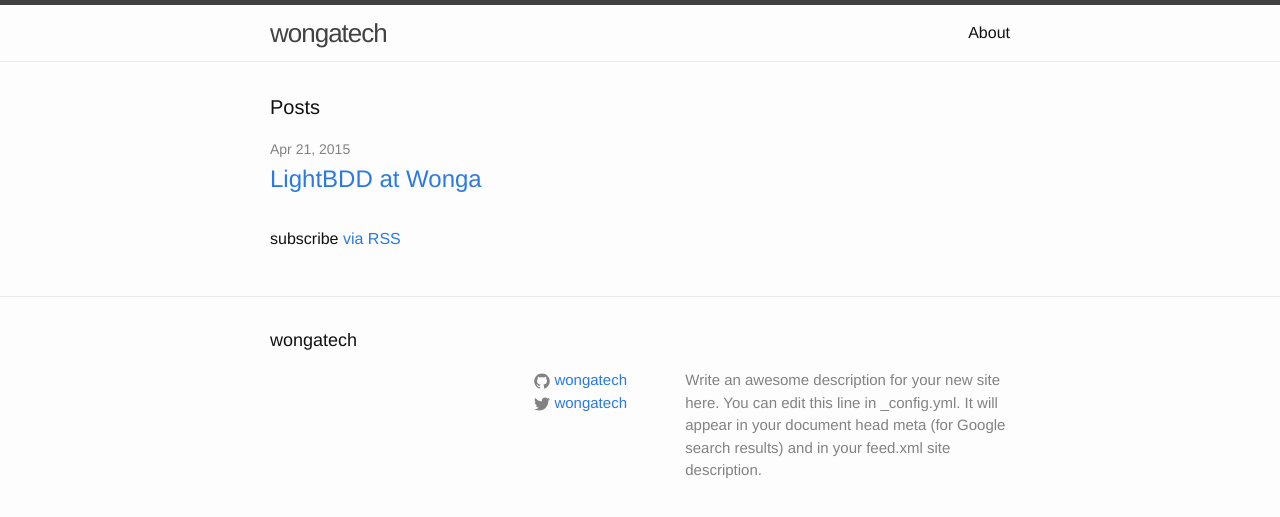
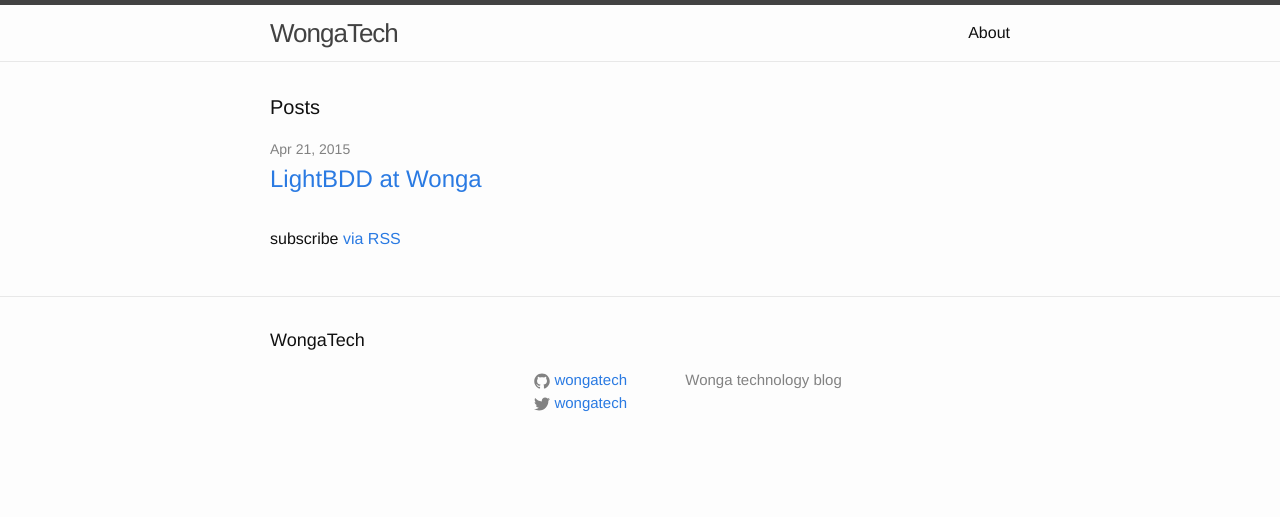
Before and after one commit to michael-griffiths-wdfc/wongatech.github.io, a Jekyll site: the page built from index.html, in a window 1280 px wide. Shown: the top 517 px of the page. Built offline with Jekyll 4.4.1, drawn with Linux system fonts in a browser that asks for light colours; Markdown is read by kramdown in place of the engine named in the settings.

Commit message:
Update _config.yml

```diff
--- a/_config.yml
+++ b/_config.yml
@@ -1,10 +1,8 @@
 # Site settings
-title: wongatech
-email: your-email@domain.com
+title: WongaTech
+email: ?????@wonga.com
 description: > # this means to ignore newlines until "baseurl:"
-  Write an awesome description for your new site here. You can edit this
-  line in _config.yml. It will appear in your document head meta (for
-  Google search results) and in your feed.xml site description.
+  Wonga technology blog
 baseurl: "http://wongatech.github.io" # the subpath of your site, e.g. /blog/
 url: "http://wongatech.github.io" # the base hostname & protocol for your site
 twitter_username: wongatech
```
